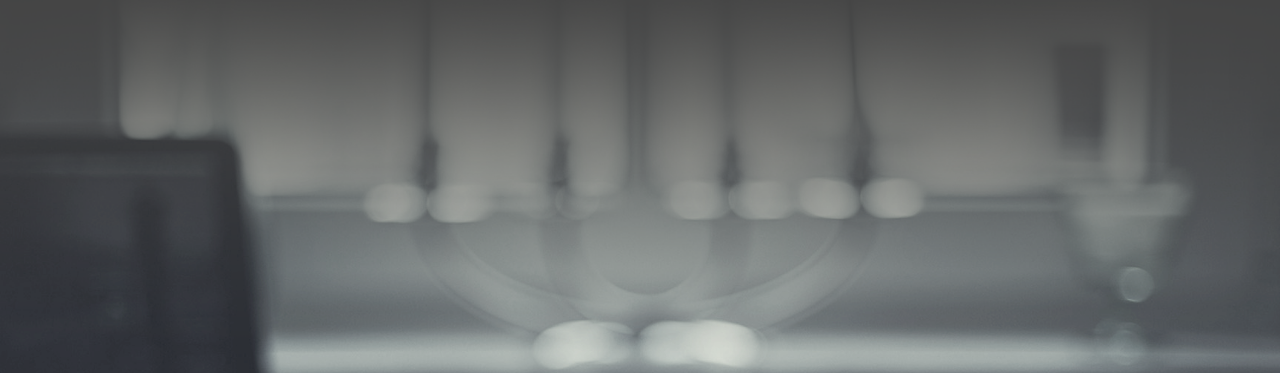
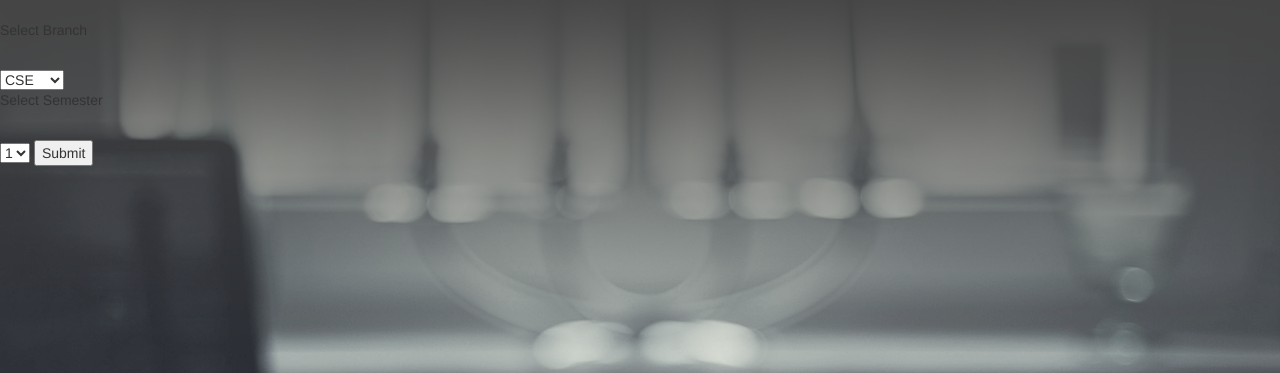
Before and after one commit to sumukh-vasisht/UpDown, a Flask app: page /download in a window 1280 px wide. Shown: the part 52-425 px from the top of the page. Run offline with Flask 2, Linux system fonts and the light colour scheme; parts of the project's set-up code (start-up, migrations or seed data) failed here and were passed over; some libraries are stand-ins or nearby versions.

Commit message:
upload+list_download

```diff
--- a/app.py
+++ b/app.py
@@ -4,7 +4,7 @@ from datetime import timedelta
 import time
 import pyrebase
 import firebase_admin as firebase
-from firebase_admin import firestore
+from firebase_admin import firestore, storage
 import smtplib
 from email.mime.multipart import MIMEMultipart
 from email.mime.text import MIMEText
@@ -17,8 +17,9 @@ keyFile = open('pyrebaseKey.json','r')
 keyJson = keyFile.read()
 key = json.loads(keyJson)
 
-firebase.initialize_app(cred)
+firebase.initialize_app(cred,{'storageBucket':'updown-nie.appspot.com'})
 db = firestore.client() #USE FOR DATABASE
+bucket = storage.bucket()
 auth = pyrebase.initialize_app(key).auth() #USE FOR AUTHENTICATION
 app = Flask(__name__)
 app.secret_key = "(TIJUUV_DBOOPU_DPEF)-1"
@@ -96,6 +97,13 @@ def sendQueryToAdmin(email, subject):
     server.sendmail(senderAddress, recieverAddress2, message.as_string())
     print('Email to Admin Sent')
     server.quit()
+
+def allowed(filename):
+    allowed_extensions = ['PDF','pdf']
+    strList = filename.split('.')
+    if len(strList) == 2 and strList[1] in allowed_extensions:
+        return True
+    return False
 
 @app.before_request
 def before_request():
@@ -219,18 +227,35 @@ def register():
 @app.route('/upload',methods=['GET','POST'])
 def upload():
     if 'token' in session:
+        message = ""
         if request.method == "POST":
             branch = request.form['branch']
             sem = request.form['semester']
-            files = request.files['file']
+            files = request.files.getlist('file')
+            invalids = []
             for f in files:
-                print(f)
-        return render_template('upload.html')
+                if allowed(f.filename):
+                    blob = bucket.blob(f'{branch}/{sem}/{f.filename}')
+                    blob.upload_from_file(f)
+                else:
+                    invalids.append(f.filename)
+            if len(invalids)>0:
+                message = "The following files have invalid extensions. "+', '.join(invalids) + ". The only allowed extension is pdf."
+            else:
+                message = "All files uploaded successfully"
+        return render_template('upload.html', message = message)
     else:
         return redirect(url_for('login'))
 
-@app.route('/download')
+@app.route('/download',methods=["GET","POST"])
 def download():
+    if request.method == "POST":
+        branch = request.form['branch']
+        sem = request.form['semester']
+        filenames = []
+        files = bucket.list_blobs(prefix=f'{branch}/{sem}')
+        for f in files:
+            print(f.name)
     return render_template('download.html')
 
 @app.route('/contact', methods=['GET', 'POST'])
--- a/templates/download.html
+++ b/templates/download.html
@@ -16,7 +16,30 @@
     <body>
 
         <script language="javascript" type="text/javascript" src="../static/navAndFooter/navDownload.txt"></script>
-
+        <form class = "uploadSection" method="POST">
+            <p>Select Branch</p><br/>
+                <select name="branch">
+                    <option value="CSE">CSE</option>
+                    <option value="ISE">ISE</option>
+                    <option value="EEE">EEE</option>
+                    <option value="IPE">IPE</option>
+                    <option value="CIVIL">CIVIL</option>
+                    <option value="MECH">MECH</option>
+                    <option value="ECE">ECE</option>
+                </select>
+            <p>Select Semester</p><br/>
+                <select class = "sem" name = "semester">
+                    <option value="1">1</option>
+                    <option value="2">2</option>
+                    <option value="3">3</option>
+                    <option value="4">4</option>
+                    <option value="5">5</option>
+                    <option value="6">6</option>
+                    <option value="7">7</option>
+                    <option value="8">8</option>
+                </select>
+            <input type="submit" value="Submit">
+        </form>
         <script language="javascript" type="text/javascript" src="../static/navAndFooter/footer.txt"></script>
 
     </body>
--- a/templates/upload.html
+++ b/templates/upload.html
@@ -16,6 +16,7 @@
 <body>
 
     <script language="javascript" type="text/javascript" src="../static/navAndFooter/navUpload.txt"></script>
+    {{message}}
     <form class = "uploadSection" method="POST" enctype="multipart/form-data">
         <p>Select Branch</p><br/>
             <select name="branch">
```
